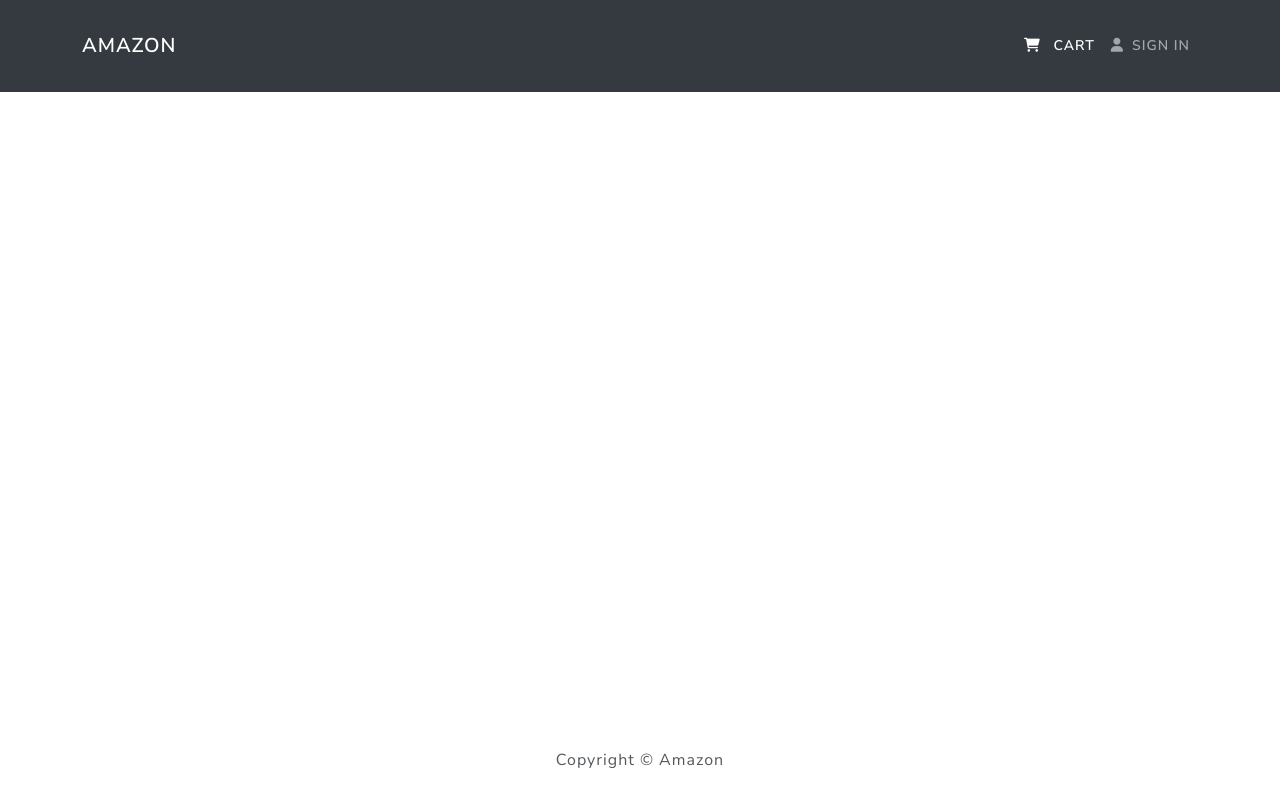
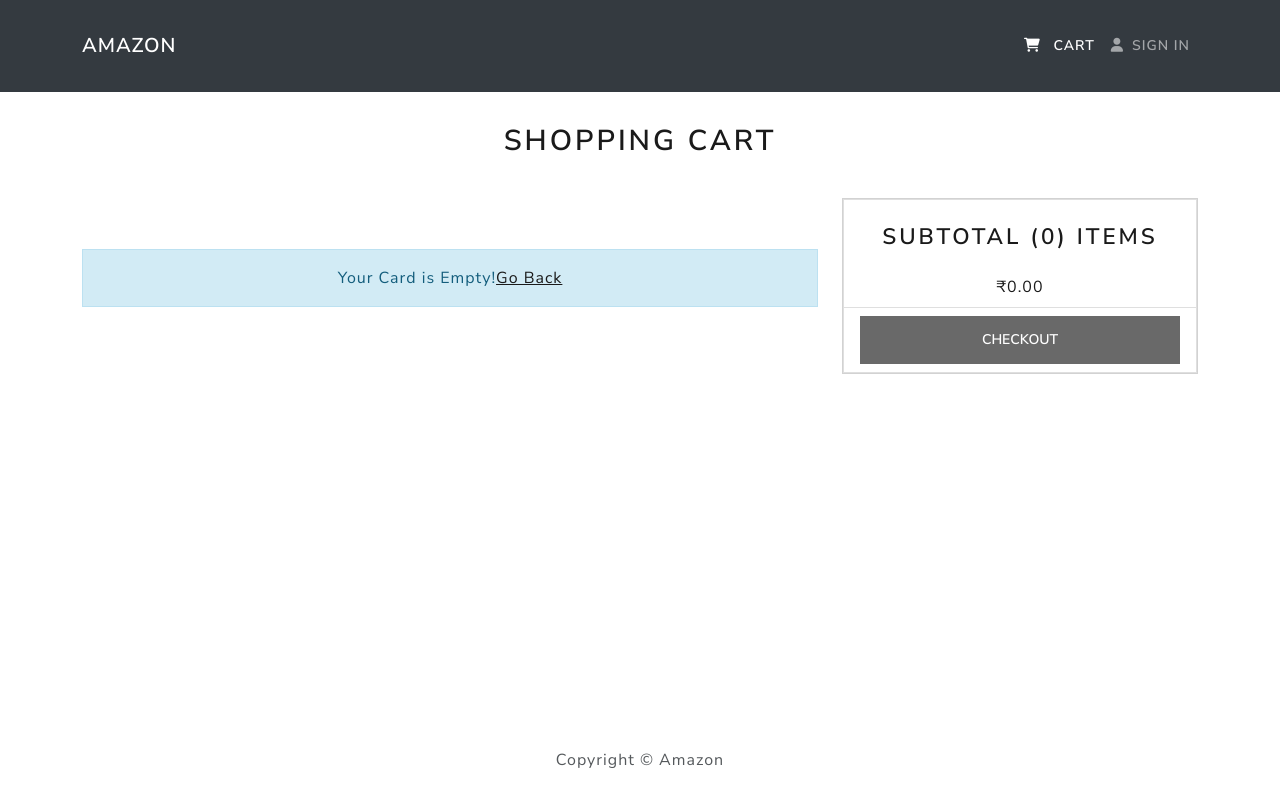
Before and after one commit to Luci04/CartCruise, a React (Create React App) app in the folder frontend/: page /cart in a window 1280 px wide. Built offline with nearby package versions, Linux system fonts and the light colour scheme.

Commit message:
Added Cart Feture and Cart Action Added

```diff
--- a/frontend/src/App.js
+++ b/frontend/src/App.js
@@ -6,6 +6,7 @@
 import Footer from "./components/Footer";
 import HomeScreen from "./screens/HomeScreen";
 import ProductScreen from "./screens/ProductScreen";
+import CartScreen from "./screens/CartScreen";
 
 const App = () => {
   return (
@@ -16,6 +17,8 @@
           <Routes>
             <Route path="/" exact element={<HomeScreen />} />
             <Route path="/product/:id" exact element={<ProductScreen />} />
+            <Route path="/cart/:id" element={<CartScreen />} />
+            <Route path="/cart/" element={<CartScreen />} />
           </Routes>
         </Container>
       </main>
--- /dev/null
+++ b/frontend/src/actions/cartAction.js
@@ -0,0 +1,26 @@
+import axios from "axios";
+import { CART_ADD_ITEM, CART_REMOVE_ITEM } from "../constants/cartConstants";
+
+export const addToCart = (id, qty) => async (dispatch, getState) => {
+  const { data } = await axios.get(`/api/products/${id}`);
+
+  dispatch({
+    type: CART_ADD_ITEM,
+    payload: {
+      product: data._id,
+      name: data.name,
+      image: data.image,
+      price: data.price,
+      countInStock: data.countInStock,
+      qty,
+    },
+  });
+
+  localStorage.setItem("cartItems", JSON.stringify(getState().cart.cartItems));
+};
+
+export const removeFromCart = (id) => (dispatch, getState) => {
+  dispatch({ type: CART_REMOVE_ITEM, payload: id });
+
+  localStorage.setItem("cartItems", JSON.stringify(getState().cart.cartItems));
+};
--- /dev/null
+++ b/frontend/src/constants/cartConstants.js
@@ -0,0 +1,2 @@
+export const CART_ADD_ITEM = "CART_ADD_ITEM";
+export const CART_REMOVE_ITEM = "CART_REMOVE_ITEM";
--- a/frontend/src/index.css
+++ b/frontend/src/index.css
@@ -6,6 +6,27 @@
   padding: 1rem 0;
 }
 
+h1 {
+  font-size: 1.8rem;
+  padding: 2rem;
+  text-align: center;
+}
+
+h2 {
+  font-size: 1.4rem;
+  padding: 1rem;
+}
+
 .rating span {
   margin: 0.1rem;
 }
+
+.row {
+  align-items: center;
+  text-align: center;
+}
+
+.btn-block {
+  width: 100%;
+  display: block;
+}
--- /dev/null
+++ b/frontend/src/reducers/cartReducers.js
@@ -0,0 +1,33 @@
+import { CART_ADD_ITEM, CART_REMOVE_ITEM } from "../constants/cartConstants";
+
+export const cartReducer = (state = { cartItems: [] }, action) => {
+  switch (action.type) {
+    case CART_ADD_ITEM:
+      const item = action.payload;
+
+      const existItem = state.cartItems.find((x) => x.product === item.product);
+
+      if (existItem) {
+        return {
+          ...state,
+          cartItems: state.cartItems.map((x) =>
+            x.product === existItem.product ? item : x
+          ),
+        };
+      } else {
+        return {
+          ...state,
+          cartItems: [...state.cartItems, item],
+        };
+      }
+
+    case CART_REMOVE_ITEM:
+      return {
+        ...state,
+        cartItems: state.cartItems.filter((x) => x.product !== action.payload),
+      };
+
+    default:
+      return state;
+  }
+};
--- /dev/null
+++ b/frontend/src/screens/CartScreen.js
@@ -0,0 +1,126 @@
+import React, { useEffect } from "react";
+import { Link, useParams, useLocation, useNavigate } from "react-router-dom";
+import { useDispatch, useSelector } from "react-redux";
+import Message from "../components/Message";
+import {
+  Row,
+  Col,
+  ListGroup,
+  Image,
+  Form,
+  Button,
+  Card,
+  ListGroupItem,
+} from "react-bootstrap";
+import { addToCart, removeFromCart } from "../actions/cartAction";
+
+const CartScreen = () => {
+  const { id } = useParams();
+  const productId = id;
+  const loaction = useLocation().search;
+  const history = useNavigate();
+  const qty = loaction ? Number(loaction.split("=")[1]) : 1;
+
+  const dispatch = useDispatch();
+
+  const cart = useSelector((state) => state.cart);
+  const { cartItems } = cart;
+
+  useEffect(() => {
+    if (productId) {
+      dispatch(addToCart(productId, qty));
+    }
+  }, [dispatch, productId, qty]);
+
+  const removeFromCartHandler = (id) => {
+    dispatch(removeFromCart(id));
+  };
+  const checkOutHandler = (id) => {
+    history("/login?redirect=shipping");
+  };
+
+  return (
+    <Row>
+      <h1>Shopping Cart</h1>
+      <Col md={8}>
+        {cartItems.length === 0 ? (
+          <Message variant="info ">
+            Your Card is Empty!
+            <Link to="/">Go Back</Link>
+          </Message>
+        ) : (
+          <ListGroup varient="flush">
+            {cartItems.map((item) => (
+              <ListGroupItem key={item.product}>
+                <Row>
+                  <Col md={2}>
+                    <Image src={item.image} alt={item.image} fluid rounded />
+                  </Col>
+                  <Col md={3}>
+                    <Link to={`/product/${item.product}`}>{item.name}</Link>
+                  </Col>
+                  <Col md={2}>₹{item.price * 70}</Col>
+                  <Col md={2}>
+                    <Form.Control
+                      as="select"
+                      value={item.qty}
+                      onChange={(e) =>
+                        dispatch(
+                          addToCart(item.product, Number(e.target.value))
+                        )
+                      }
+                    >
+                      {[...Array(item.countInStock).keys()].map((x) => (
+                        <option key={x + 1} value={x + 1}>
+                          {x + 1}
+                        </option>
+                      ))}
+                    </Form.Control>
+                  </Col>
+                  <Col>
+                    <Button
+                      type="button"
+                      variant="light"
+                      onClick={() => removeFromCartHandler(item.product)}
+                    >
+                      <i className="fas fa-trash"></i>
+                    </Button>
+                  </Col>
+                </Row>
+              </ListGroupItem>
+            ))}
+          </ListGroup>
+        )}
+      </Col>
+
+      <Col md={4}>
+        <Card>
+          <ListGroup varient="flush">
+            <ListGroupItem>
+              <h2>
+                Subtotal ({cartItems.reduce((acc, item) => acc + item.qty, 0)})
+                items
+              </h2>
+              ₹
+              {cartItems
+                .reduce((acc, item) => acc + item.price * item.qty * 70, 0)
+                .toFixed(2)}
+            </ListGroupItem>
+            <ListGroupItem>
+              <Button
+                type="button"
+                className="btn-block"
+                disabled={cartItems.length === 0}
+                onClick={checkOutHandler}
+              >
+                CheckOut
+              </Button>
+            </ListGroupItem>
+          </ListGroup>
+        </Card>
+      </Col>
+    </Row>
+  );
+};
+
+export default CartScreen;
--- a/frontend/src/screens/HomeScreen.js
+++ b/frontend/src/screens/HomeScreen.js
@@ -18,7 +18,7 @@
 
   return (
     <>
-      <h1 className="my-3">Latest Products</h1>
+      <h1>Latest Products</h1>
       {loading ? (
         <Loader />
       ) : error ? (
--- a/frontend/src/screens/ProductScreen.js
+++ b/frontend/src/screens/ProductScreen.js
@@ -1,5 +1,4 @@
 import React, { useState, useEffect } from "react";
-import axios from "axios";
 import Loader from "../components/Loader";
 import Message from "../components/Message";
 import { useSelector, useDispatch } from "react-redux";
@@ -12,21 +11,28 @@
   Card,
   Button,
   ListGroupItem,
+  Form,
 } from "react-bootstrap";
 import Rating from "../components/Rating";
 import { listProductDetails } from "../actions/productActions";
+import { useNavigate } from "react-router-dom";
 
 const ProductScreen = () => {
+  const [qty, setQty] = useState(1);
+  const history = useNavigate();
   const { id } = useParams();
 
   const dispatch = useDispatch();
   const productDetails = useSelector((state) => state.productDetails);
   const { loading, error, product } = productDetails;
-  // const [product, setProduct] = useState({});
 
   useEffect(() => {
     dispatch(listProductDetails(id));
   }, [id, dispatch]);
+
+  const addToCartHandler = () => {
+    history(`/cart/${id}?qty=${qty}`);
+  };
 
   return (
     <>
@@ -73,16 +79,38 @@
 
                 <ListGroupItem>
                   <Row>
-                    <Col> Status:</Col>
+                    <Col>Status : </Col>
                     <Col>
                       {product.countInStock > 0 ? "In Stock" : "Out of Stock"}
                     </Col>
                   </Row>
                 </ListGroupItem>
 
+                {product.countInStock > 0 && (
+                  <ListGroup.Item>
+                    <Row className="justify-content-center">
+                      <Col>Qty : </Col>
+                      <Col>
+                        <Form.Control
+                          as="select"
+                          value={qty}
+                          onChange={(e) => setQty(e.target.value)}
+                        >
+                          {[...Array(product.countInStock).keys()].map((x) => (
+                            <option key={x + 1} value={x + 1}>
+                              {x + 1}
+                            </option>
+                          ))}
+                        </Form.Control>
+                      </Col>
+                    </Row>
+                  </ListGroup.Item>
+                )}
+
                 <ListGroup.Item>
                   <div className="d-grid">
                     <Button
+                      onClick={addToCartHandler}
                       className="btn-block"
                       type="button"
                       disabled={product.countInStock === 0}
--- a/frontend/src/store.js
+++ b/frontend/src/store.js
@@ -5,13 +5,21 @@
   productListReducer,
   productDetailsEReducer,
 } from "./reducers/productReducers";
+import { cartReducer } from "./reducers/cartReducers";
 
 const reducer = combineReducers({
   productList: productListReducer,
   productDetails: productDetailsEReducer,
+  cart: cartReducer,
 });
 
-const initialState = {};
+const cartItemsFromStorage = localStorage.getItem("cartItems")
+  ? JSON.parse(localStorage.getItem("cartItems"))
+  : [];
+
+const initialState = {
+  cart: { cartItems: cartItemsFromStorage },
+};
 
 const middleware = [thunk];
 
```
